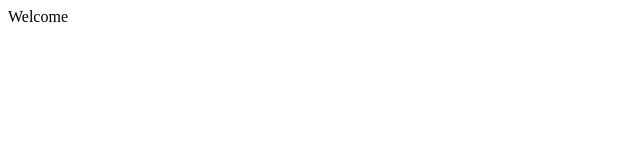
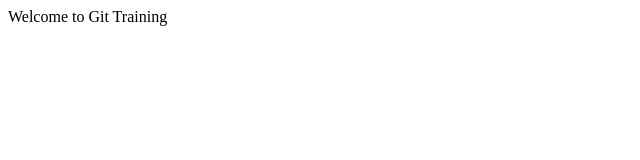
Before and after one commit to rathnajothi/DemoProject, a plain HTML site: page index.html in a window 1280 px wide. Shown: the whole page, without its empty margins (0-640 px from the left). Drawn offline with Linux system fonts and the light colour scheme.

Commit message:
Modified Content in index.html

```diff
--- a/index.html
+++ b/index.html
@@ -1,5 +1,5 @@
 <html>
 <body>
-Welcome
+Welcome to Git Training
 </body>
 </html>
```
